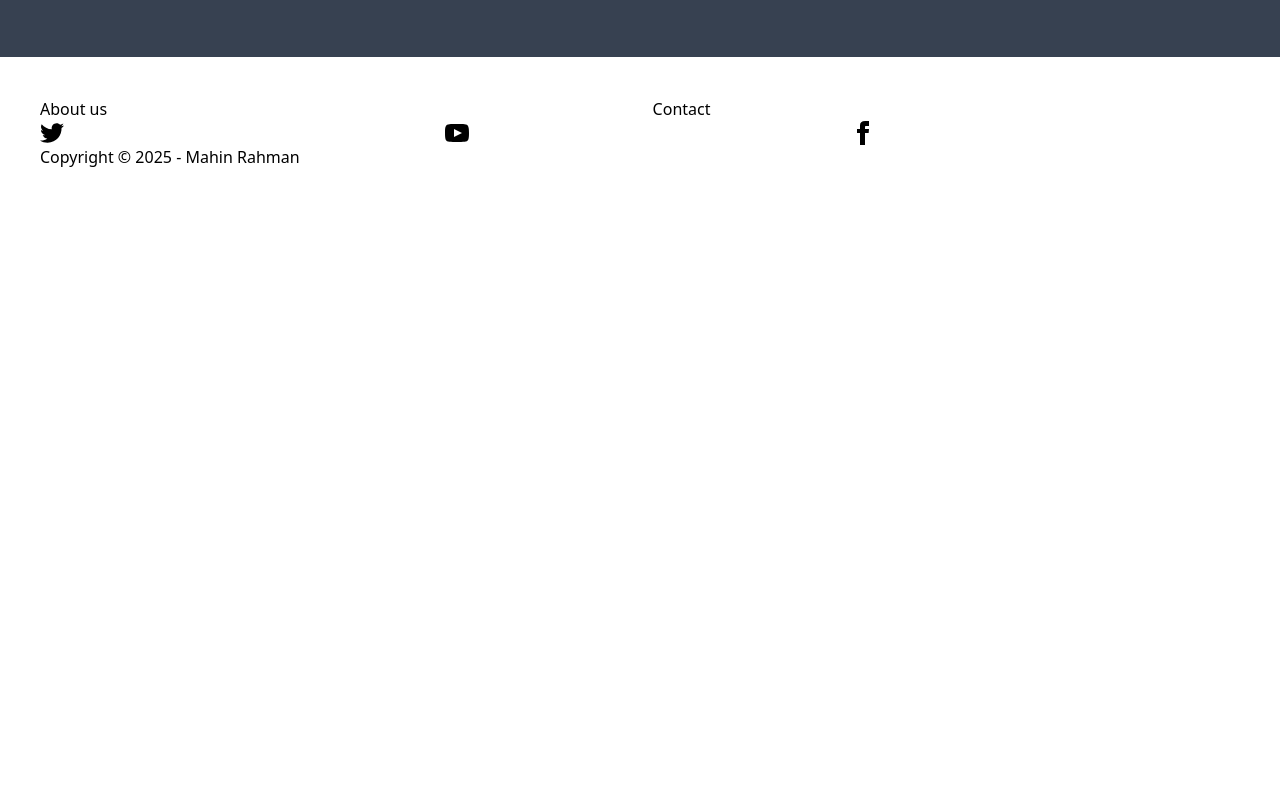
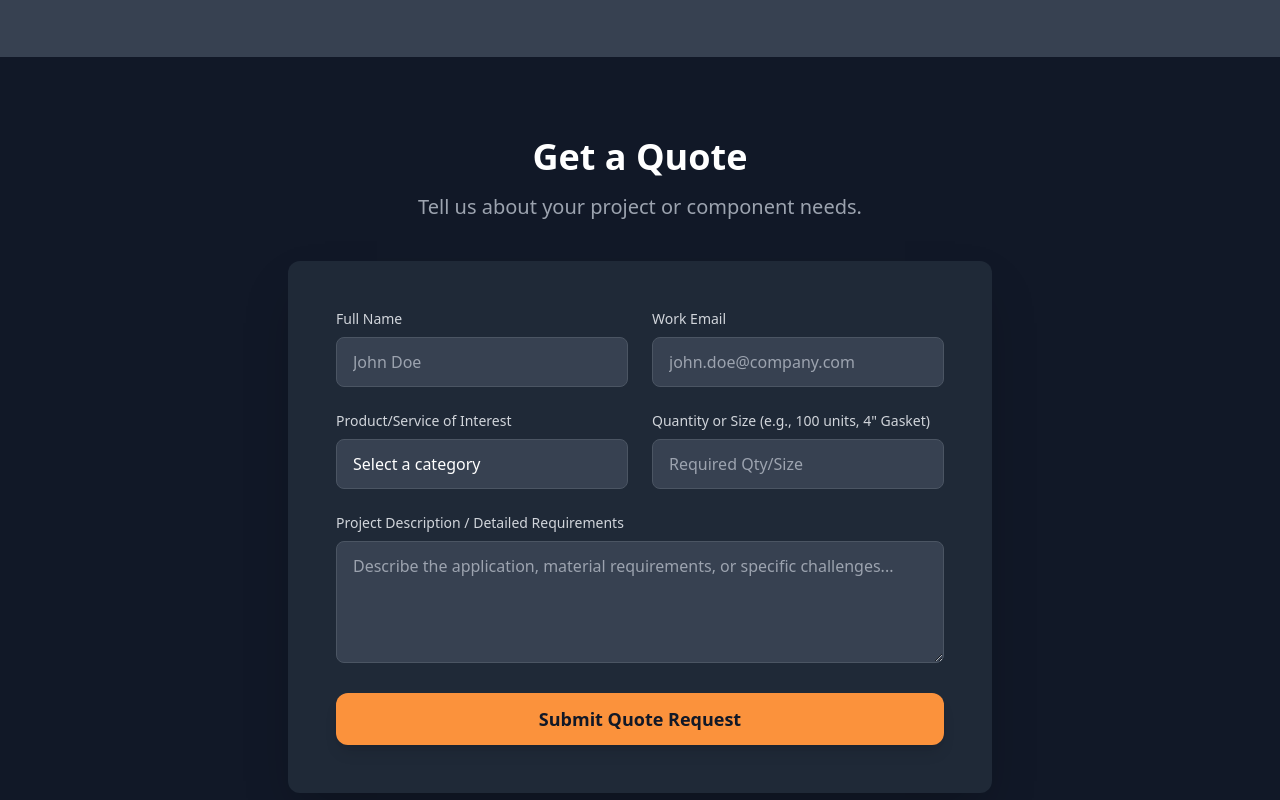
Before and after one commit to Mahin01/Quality_Enterprise, a React (Vite) app: page / in a window 1280 px wide. Shown: the part 3400-4200 px from the top of the page. Before the commit the page ends 3609 px from the top, so only its background shows below. Built offline with nearby package versions, Linux system fonts and the light colour scheme.

Commit message:
Quote Request Form Added

```diff
--- a/src/Pages/Home/Home.jsx
+++ b/src/Pages/Home/Home.jsx
@@ -1,4 +1,4 @@
-import React from 'react';
+import React, { useState } from 'react';
 
 // Mock Data based on the uploaded images (IMG_0028 to IMG_0034)
 const servicesData = [
@@ -149,13 +149,161 @@ const ProductsSection = () => (
       </div>
 
       <div className="text-center mt-12">
-        <a href="#product-details" className="inline-block px-8 py-3 text-lg font-semibold text-gray-900 bg-white rounded-lg hover:bg-gray-200 transition duration-300">
+        <a href="/products" className="inline-block px-8 py-3 text-lg font-semibold text-gray-900 bg-white rounded-lg hover:bg-gray-200 transition duration-300">
           View Detailed Portfolio
         </a>
       </div>
     </div>
   </section>
 );
+
+
+// Quote Request Form Component
+const QuoteRequestForm = () => {
+  const [formData, setFormData] = useState({
+    name: '',
+    email: '',
+    service: '',
+    quantity: '',
+    description: '',
+  });
+  const [isSubmitted, setIsSubmitted] = useState(false);
+  const [message, setMessage] = useState('');
+
+  const handleChange = (e) => {
+    setFormData({ ...formData, [e.target.name]: e.target.value });
+  };
+
+  const handleSubmit = (e) => {
+    e.preventDefault();
+    setIsSubmitted(true);
+
+    // --- Mock Submission Logic ---
+    // In a real application, you would send formData to a backend API (e.g., using fetch or axios)
+    // and handle success/error responses here.
+
+    console.log('Quote Request Submitted:', formData);
+
+    // Simulate API delay
+    setTimeout(() => {
+      setMessage('Thank you! Your quote request has been submitted. We will contact you shortly.');
+      // Reset form or redirect after successful submission
+      // setFormData({ name: '', email: '', service: '', quantity: '', description: '' });
+    }, 1500);
+    // --- End Mock Submission Logic ---
+  };
+
+  if (isSubmitted && message) {
+    return (
+      <section id="quote" className="py-20 bg-gray-900">
+        <div className="max-w-3xl mx-auto px-4 sm:px-6 lg:px-8 text-center bg-gray-800 p-10 rounded-xl shadow-2xl">
+          <h2 className="text-3xl font-extrabold text-orange-400 mb-4">Success!</h2>
+          <p className="text-xl text-white">{message}</p>
+        </div>
+      </section>
+    );
+  }
+
+  return (
+    <section id="quote" className="py-20 bg-gray-900">
+      <div className="max-w-3xl mx-auto px-4 sm:px-6 lg:px-8">
+
+        <div className="text-center mb-10">
+          <h2 className="text-4xl font-extrabold text-white mb-4">Get a Quote</h2>
+          <p className="text-xl text-gray-400">Tell us about your project or component needs.</p>
+        </div>
+
+        <form onSubmit={handleSubmit} className="bg-gray-800 p-8 sm:p-12 rounded-xl shadow-2xl space-y-6">
+
+          <div className="grid grid-cols-1 md:grid-cols-2 gap-6">
+            <div>
+              <label htmlFor="name" className="block text-sm font-medium text-gray-300 mb-2">Full Name</label>
+              <input
+                type="text"
+                id="name"
+                name="name"
+                value={formData.name}
+                onChange={handleChange}
+                required
+                className="w-full px-4 py-3 bg-gray-700 border border-gray-600 rounded-lg text-white placeholder-gray-400 focus:ring-orange-500 focus:border-orange-500 transition duration-300"
+                placeholder="John Doe"
+              />
+            </div>
+            <div>
+              <label htmlFor="email" className="block text-sm font-medium text-gray-300 mb-2">Work Email</label>
+              <input
+                type="email"
+                id="email"
+                name="email"
+                value={formData.email}
+                onChange={handleChange}
+                required
+                className="w-full px-4 py-3 bg-gray-700 border border-gray-600 rounded-lg text-white placeholder-gray-400 focus:ring-orange-500 focus:border-orange-500 transition duration-300"
+                placeholder="john.doe@company.com"
+              />
+            </div>
+          </div>
+
+          <div className="grid grid-cols-1 md:grid-cols-2 gap-6">
+            <div>
+              <label htmlFor="service" className="block text-sm font-medium text-gray-300 mb-2">Product/Service of Interest</label>
+              <select
+                id="service"
+                name="service"
+                value={formData.service}
+                onChange={handleChange}
+                required
+                className="w-full px-4 py-3 bg-gray-700 border border-gray-600 rounded-lg text-white focus:ring-orange-500 focus:border-orange-500 transition duration-300 appearance-none"
+              >
+                <option value="" disabled>Select a category</option>
+                <option value="Industrial Equipment Supply">Industrial Equipment Supply</option>
+                <option value="Engineering Solutions">Engineering Solutions</option>
+                <option value="Maintenance & Fabrication">Maintenance & Fabrication</option>
+                <option value="Calibration & Compliance">Calibration & Compliance</option>
+                <option value="Valves & Flow Control">Valves & Flow Control</option>
+                <option value="Sealing Solutions">Sealing Solutions</option>
+                <option value="Custom Project">Custom Project / Other</option>
+              </select>
+            </div>
+            <div>
+              <label htmlFor="quantity" className="block text-sm font-medium text-gray-300 mb-2">Quantity or Size (e.g., 100 units, 4" Gasket)</label>
+              <input
+                type="text"
+                id="quantity"
+                name="quantity"
+                value={formData.quantity}
+                onChange={handleChange}
+                className="w-full px-4 py-3 bg-gray-700 border border-gray-600 rounded-lg text-white placeholder-gray-400 focus:ring-orange-500 focus:border-orange-500 transition duration-300"
+                placeholder="Required Qty/Size"
+              />
+            </div>
+          </div>
+
+          <div>
+            <label htmlFor="description" className="block text-sm font-medium text-gray-300 mb-2">Project Description / Detailed Requirements</label>
+            <textarea
+              id="description"
+              name="description"
+              rows="4"
+              value={formData.description}
+              onChange={handleChange}
+              required
+              className="w-full px-4 py-3 bg-gray-700 border border-gray-600 rounded-lg text-white placeholder-gray-400 focus:ring-orange-500 focus:border-orange-500 transition duration-300"
+              placeholder="Describe the application, material requirements, or specific challenges..."
+            ></textarea>
+          </div>
+
+          <button
+            type="submit"
+            className="w-full px-6 py-3 text-lg font-bold text-gray-900 bg-orange-400 rounded-xl shadow-lg hover:bg-orange-500 transform hover:scale-[1.01] transition duration-300"
+          >
+            Submit Quote Request
+          </button>
+        </form>
+      </div>
+    </section>
+  );
+};
 
 
 // Main App Component
@@ -166,6 +314,7 @@ export default function Home() {
         <Hero />
         <ServicesSection />
         <ProductsSection />
+        <QuoteRequestForm />
       </main>
     </div>
   );
```
